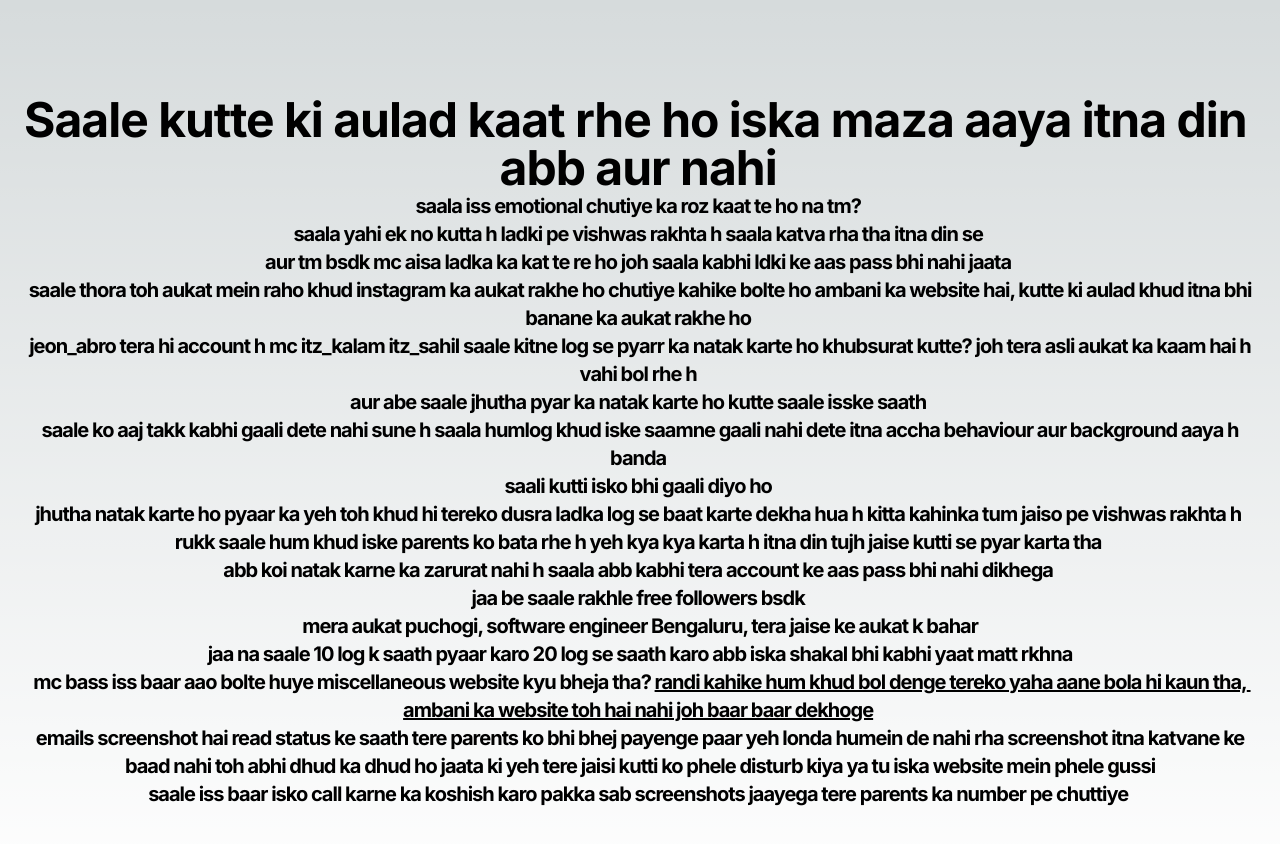
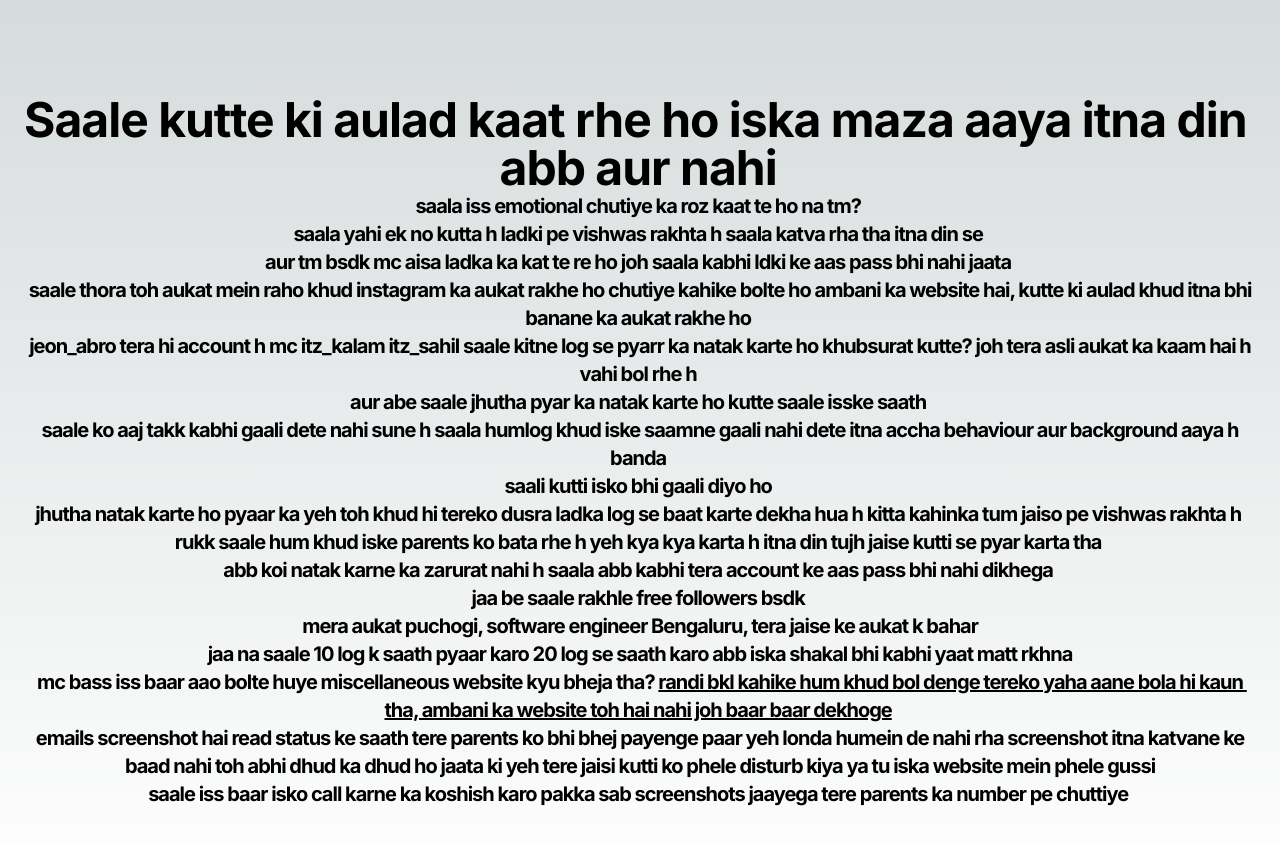
Before and after one commit to pixelDriftadv/redirect, a Next.js app: page / in a window 1280 px wide. Shown: the top 844 px of the page. Built offline with nearby package versions, Linux system fonts and the light colour scheme.

Commit message:
Update page.tsx

```diff
--- a/src/app/page.tsx
+++ b/src/app/page.tsx
@@ -23,7 +23,7 @@ export default function Home() {
               jaa be saale rakhle free followers bsdk <br/>
               mera aukat puchogi, software engineer Bengaluru, tera jaise ke aukat k bahar<br/>
               jaa na saale 10 log k saath pyaar karo 20 log se saath karo abb iska shakal bhi kabhi yaat matt rkhna<br/>
-              mc bass iss baar aao bolte huye miscellaneous website kyu bheja tha? <u>randi kahike hum khud bol denge tereko yaha aane bola hi kaun tha, ambani ka website toh hai nahi joh baar baar dekhoge</u> <br/>
+              mc bass iss baar aao bolte huye miscellaneous website kyu bheja tha? <u>randi bkl kahike hum khud bol denge tereko yaha aane bola hi kaun tha, ambani ka website toh hai nahi joh baar baar dekhoge</u> <br/>
               emails screenshot hai read status ke saath tere parents ko bhi bhej payenge paar yeh londa humein de nahi rha screenshot itna katvane ke baad nahi toh abhi dhud ka dhud ho jaata ki yeh tere jaisi kutti ko phele disturb kiya ya tu iska website mein phele gussi<br/>
          saale iss baar isko call karne ka koshish karo pakka sab screenshots jaayega tere parents ka number pe chuttiye <br/>
             </p>
```
